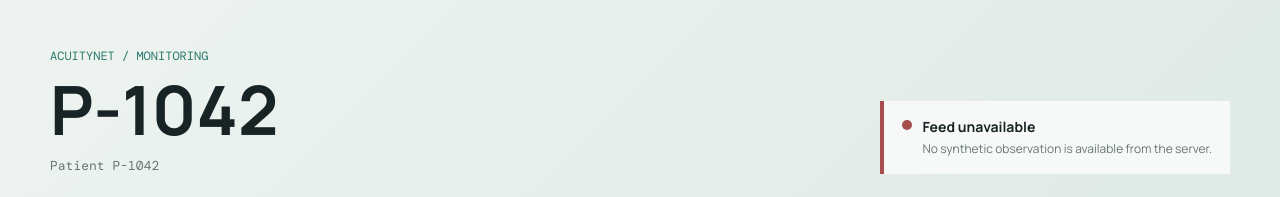
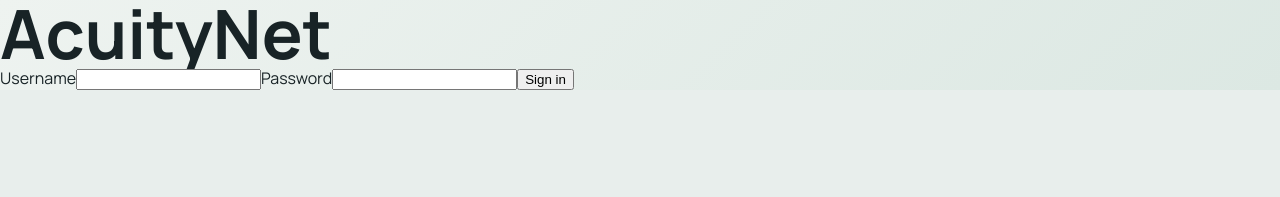
Before and after one commit to Aarya0310/AcuityNet, a React (Vite) app in the folder frontend/: page / in a window 1280 px wide. Shown: the top 197 px of the page. Built offline with nearby package versions, Linux system fonts and the light colour scheme; no server answers.

Commit message:
feat(02-06): compose role dashboards

```diff
--- a/frontend/src/App.tsx
+++ b/frontend/src/App.tsx
@@ -1,8 +1,17 @@
 import { useQuery } from "@tanstack/react-query";
 import { getCurrentVitals } from "./api/client";
 import { MonitoringPage } from "./monitoring/MonitoringPage";
+import { AuthProvider, useAuth } from "./auth/AuthContext";
+import { ProtectedRoute } from "./auth/ProtectedRoute";
+import { AdminDashboardView } from "./dashboards/AdminDashboardView";
+import { DoctorDashboardView } from "./dashboards/DoctorDashboardView";
+import { NurseDashboardView } from "./dashboards/NurseDashboardView";
 
 export function App() {
+  return <AuthProvider><ProtectedRoute><RoleApp /></ProtectedRoute></AuthProvider>;
+}
+function RoleApp() {
+  const { user } = useAuth();
   const query = useQuery({
     queryKey: ["current-vitals", "P-1042"],
     queryFn: () => getCurrentVitals("P-1042"),
@@ -13,5 +22,5 @@
     return <MonitoringPage />;
   }
 
-  return <MonitoringPage observation={query.data} freshnessOverride={query.data?.freshness ?? "unavailable"} />;
+  return <main><header><strong>{user?.display_name}</strong><span> {user?.role}</span></header>{user?.role === "admin" ? <AdminDashboardView /> : user?.role === "doctor" ? <DoctorDashboardView /> : <NurseDashboardView />}<MonitoringPage observation={query.data} freshnessOverride={query.data?.freshness ?? "unavailable"} /></main>;
 }
--- /dev/null
+++ b/frontend/src/admin/AdminKpiView.tsx
@@ -0,0 +1 @@
+export function AdminKpiView() { return <section><h2>Operational KPIs</h2><p>Phase 2-owned values are server-derived; later workflow measures are unavailable.</p></section>; }
--- /dev/null
+++ b/frontend/src/admin/AdminManagementView.tsx
@@ -0,0 +1 @@
+export function AdminManagementView() { return <section><h2>Prototype management</h2><p>Admin controls are protected by the API.</p></section>; }
--- /dev/null
+++ b/frontend/src/dashboards/AdminDashboardView.tsx
@@ -0,0 +1,3 @@
+import { AdminKpiView } from "../admin/AdminKpiView";
+import { AdminManagementView } from "../admin/AdminManagementView";
+export function AdminDashboardView() { return <><AdminKpiView /><AdminManagementView /></>; }
--- /dev/null
+++ b/frontend/src/dashboards/DoctorDashboardView.tsx
@@ -0,0 +1,2 @@
+import { MonitoringPage } from "../monitoring/MonitoringPage";
+export function DoctorDashboardView() { return <MonitoringPage />; }
--- /dev/null
+++ b/frontend/src/dashboards/NurseDashboardView.tsx
@@ -0,0 +1,2 @@
+import { MonitoringPage } from "../monitoring/MonitoringPage";
+export function NurseDashboardView() { return <MonitoringPage />; }
--- /dev/null
+++ b/frontend/src/navigation/AppShell.tsx
@@ -0,0 +1,2 @@
+import type { ReactNode } from "react";
+export function AppShell({ children }: { children: ReactNode }) { return <div className="app-shell">{children}</div>; }
--- /dev/null
+++ b/frontend/src/prediction/PredictionPage.tsx
@@ -0,0 +1,3 @@
+import { useQuery } from "@tanstack/react-query";
+import { getPrediction } from "../api/client";
+export function PredictionPage() { const query = useQuery({ queryKey: ["prediction", "P-1042"], queryFn: () => getPrediction("P-1042") }); if (query.isLoading) return <p>Loading prediction...</p>; if (query.isError) return <p>Prediction unavailable</p>; return <section><h2>Clinical Prognosticator</h2><p>{query.data.level} risk, {query.data.probability}</p><p>{query.data.source_kind}: {query.data.source_version}</p></section>; }
```
